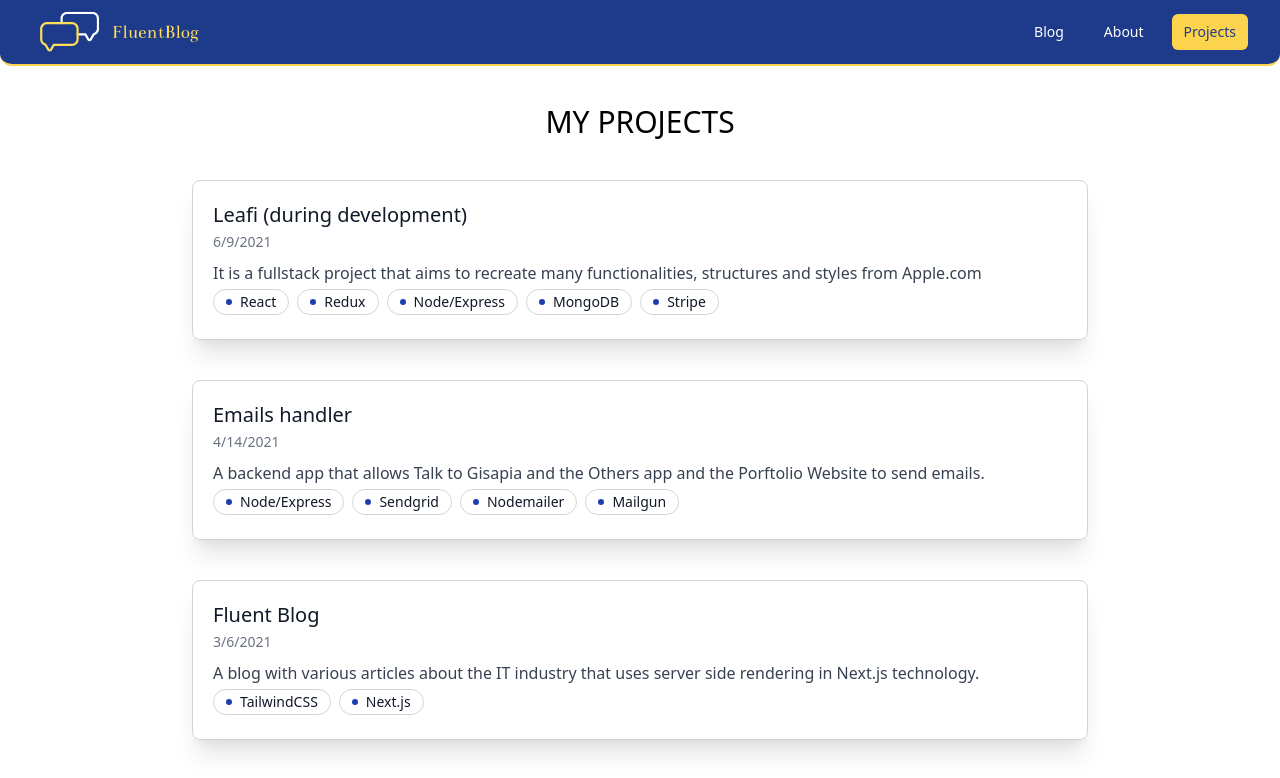
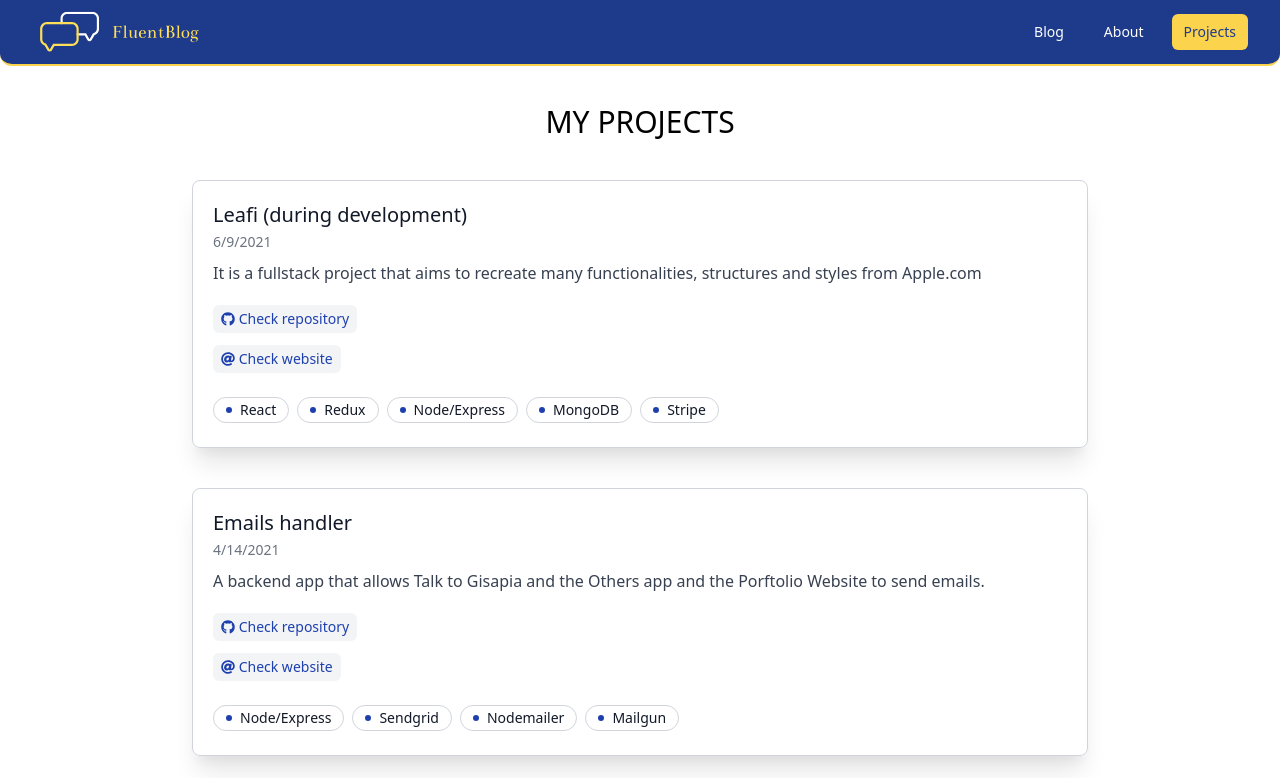
Before and after one commit to damian-lis/fluent-blog, a Next.js app: page /projects in a window 1280 px wide. Shown: the top 778 px of the page. Built offline with nearby package versions, Linux system fonts and the light colour scheme.

Commit message:
Modified components/ProjectCard.js file related to 796691a commit

```diff
--- a/components/ProjectCard.js
+++ b/components/ProjectCard.js
@@ -21,17 +21,28 @@ export default function ProjectCard({ project, TagComponent }) {
             <div className="mt-2 text-gray-700">
               <p>{project.description}</p>
             </div>
-            {project.link && (
-              <>
+            <div>
+              {project.github && (
                 <a
                   target="blank"
-                  className="text-sm my-5 text-blue-800  inline-block bg-gray-100 py-1 px-2 rounded-md hover:underline"
-                  href={project.link}>
+                  rel="noopener noreferrer nofollow"
+                  className="text-sm mb-3 mt-5  text-blue-800 w-max  block bg-gray-100 py-1 px-2 rounded-md hover:underline"
+                  href={project.github}>
                   {' '}
-                  <i className="fab fa-github "></i> Check repository
+                  <i className="fab fa-github"></i> Check repository
                 </a>
-              </>
-            )}
+              )}
+              {project.website && (
+                <a
+                  target="blank"
+                  rel="noopener noreferrer nofollow"
+                  className="text-sm mb-5 text-blue-800 w-max block bg-gray-100 py-1 px-2 rounded-md hover:underline"
+                  href={project.website}>
+                  {' '}
+                  <i className="fas fa-at"></i> Check website
+                </a>
+              )}
+            </div>
             {TagComponent && (
               <div>
                 {project.tags.map((tag, tagId) => (
```
